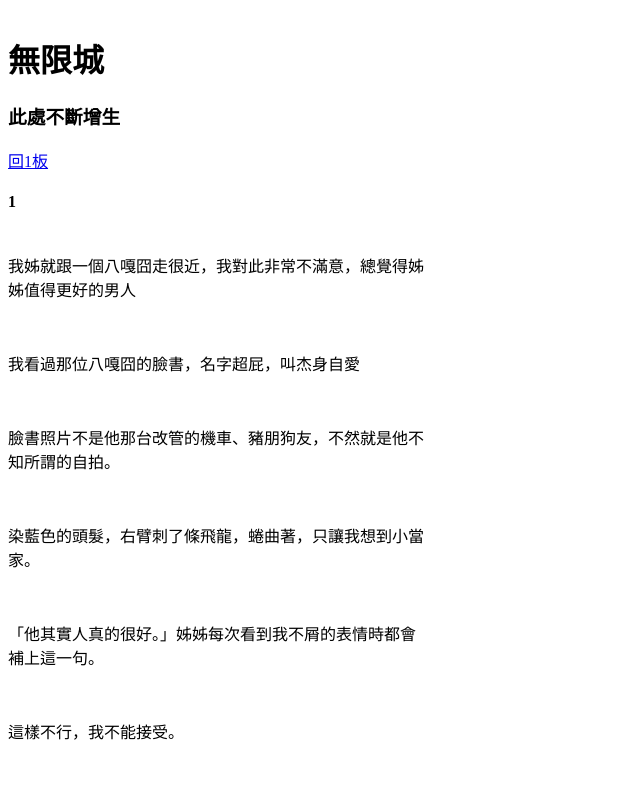
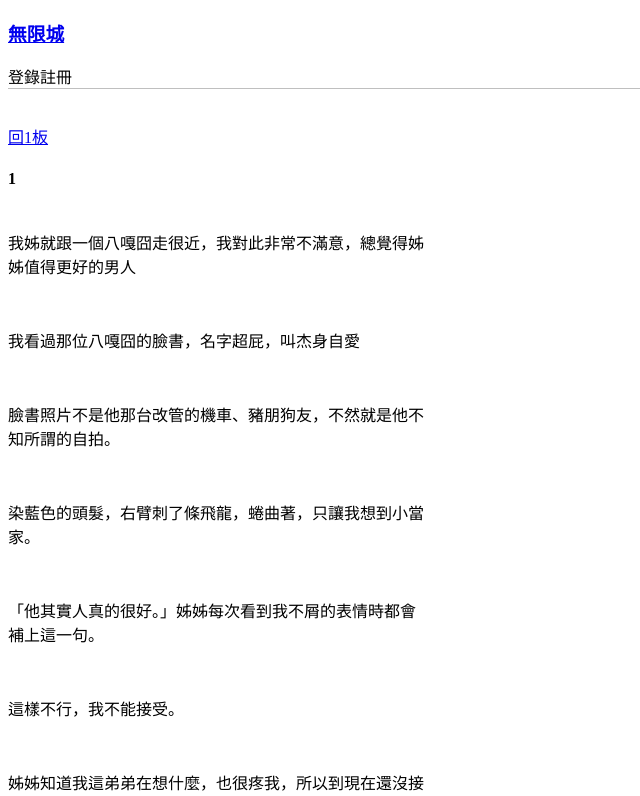
Before and after one commit to MROS/infinite-city, a React app in the folder frontend/: page /app/b/1/a/1 in a window 1280 px wide. Shown: the top 796 px of the page, without its empty margins (0-640 px from the left). Built offline with nearby package versions, Linux system fonts and the light colour scheme; the HTML template or start-up script is replaced by a standard one.

Commit message:
增加navbar、製作一些dummy 函式

```diff
--- /dev/null
+++ b/frontend/src/article.jsx
@@ -0,0 +1,67 @@
+import React from "react";
+import { Link } from "react-router-dom";
+import example from "./example";
+
+class Article extends React.Component {
+	constructor(props) {
+		// props 要有屬性 commentForm, renderComment, content, renderContent
+		// state 則有
+		// - comments，裡面都是 comment，爲一個陣列，內部可爲字串或函數
+		super(props);
+		this.state = {
+			content: example.exampleArticle,
+			comments: [
+				{user: "yc0304", content: "甲"},
+				{user: "lturtsamuel", content: "姆咪姆咪"},
+				{user: "痛哭的人", content: "痛哭流涕"},
+			]
+		};
+	}
+	render() {
+		const match = this.props.match;
+		return (
+			<div>
+				<Link to={"/app/b/" + match.params.boardName}>
+					<div style={{marginBottom: "10px"}}>
+						回{match.params.boardName}板
+					</div>
+				</Link>
+				 <h4 className="title is-4" style={{marginBottom: "8px"}}>{match.params.articleName}</h4>
+				<div>
+					{
+						this.state.content.split("\n").map((p) => {
+							if (p == "") { return <br />; }
+							else { return <p>{p}</p>; }
+						})
+					}
+				</div>
+				 <div>
+					<h5 className="title is-5">留言區</h5>
+					<hr />
+					 {
+						this.state.comments.map((comment) => {
+							return (
+								<div>
+									<span style={{ color: "blue" }}>{comment.user}</span>
+									<span>：</span>
+									<span>{comment.content}</span>
+									<hr />
+								</div>
+							);
+						})
+					}
+				</div>
+				<div className="field has-addons" style={{ marginBottom: "25px" }}>
+					<div className="control is-expanded">
+						<input className="input" type="text" placeholder="說點什麼吧" />
+					</div>
+					<div className="control">
+						<a className="button">我來留言</a>
+					</div>
+				</div>
+			</div>
+		);
+	}
+}
+
+export default Article;
--- a/frontend/src/index.jsx
+++ b/frontend/src/index.jsx
@@ -6,7 +6,7 @@ import {
 	Route,
 	Link
 } from "react-router-dom";
-import example from "./example";
+import Article from "./article.jsx";
 
 class App extends React.Component {
 	constructor(props) {
@@ -14,9 +14,29 @@ class App extends React.Component {
 	}
 	render() {
 		return (
+			<div>
+				<div style={{
+					borderBottomStyle: "solid",
+					borderBottomWidth: "1px",
+					borderBottomColor: "#BFBFBF"
+				}}>
+					<div className="container" style={{ width: "60%" }}>
+						<nav className="navbar">
+							<div className="navbar-brand">
+								<a className="navbar-item" href="/" style={{}}>
+									<h3 className="title is-3">無限城</h3>
+								</a>
+							</div>
+							<div className="navbar-menu">
+								<div className="navbar-end">
+									<a className="navbar-item">登錄</a>
+									<a className="navbar-item">註冊</a>
+								</div>
+							</div>
+						</nav>
+					</div>
+				</div>
 				<div className="container" style={{marginTop: "35px", width: "420px"}}>
-				<h1 className="title is-1">無限城</h1>
-				<h3 className="subtitle is-4">此處不斷增生</h3>
 					<Router>
 						<Switch>
 							<Route exact path="/" component={BoardList} />
@@ -26,6 +46,7 @@ class App extends React.Component {
 						</Switch>
 					</Router>
 				</div>
+			</div>
 		);
 	}
 }
@@ -34,19 +55,36 @@ class BoardList extends React.Component {
 	constructor(props) {
 		super(props);
 		this.state = {
-			// TODO: 改成 AJAX 請求 boards
+			boards: []
+		};
+		this.createBoard = this.createBoard.bind(this);
+	}
+	componentDidMount() {
+		this.getBoards();
+	}
+	getBoards() {
+		// TODO: AJAX
+		this.setState({
 			boards: [
 				"八卦", "棒球", "滑板", "軟體技術", "直譯器少女", "bonbon",
 				"高雄", "清大", "JavaScript", "翻譯", "軍旅", "省錢", "腳踏車",
 				"電影", "教科書解答", "Lisp", "大露營", "以太坊", "筆電", "經濟學",
 				"詩", "料理", "戀愛", "科幻", "書評", "求職", "代數", "創作"
 			]
-		};
+		});
+	}
+	createBoard() {
+		console.log("創建新版");
+		return;
 	}
 	render() {
 		return (
 			<div>
-				<a className="button" style={{ marginBottom: "25px" }}>創建新板</a>
+				<a className="button"
+					style={{ marginBottom: "25px" }}
+					onClick={this.createBoard}>
+					創建新板
+				</a>
 				{this.state.boards.map((board) => {
 					return (
 						<div key={board}>
@@ -63,7 +101,15 @@ class Board extends React.Component {
 	constructor(props) {
 		super(props);
 		this.state = {
-			// TODO: 改成 AJAX 請求 boards
+			articles: []
+		};
+	}
+	componentDidMount() {
+		this.getArticles();
+	}
+	getArticles() {
+		// TODO: AJAX
+		this.setState({
 			articles: [
 				"獵人真人版也該出來了吧？",
 				"大家有在玩 bonbon 嗎？",
@@ -75,7 +121,7 @@ class Board extends React.Component {
 				"台灣第一名的小吃是啥",
 				"二戰時納粹打蘇聯是對的嗎？"
 			]
-		};
+		});
 	}
 	render() {
 		const match = this.props.match;
@@ -84,7 +130,10 @@ class Board extends React.Component {
 			<div>
 				<Link to="/">回看板列表</Link>
 				<h5 className="title is-5">{`歡迎來到「${match.params.boardName}」板！！`}</h5>
-				<div><a className="button" style={{ marginBottom: "25px" }}>發文</a></div>
+				<div>
+					<a className="button" style={{ marginBottom: "25px", marginRight: "12px" }}>發文</a>
+					<a className="button" style={{ marginBottom: "25px" }}>觀看看板源碼</a>
+				</div>
 				{this.state.articles.map((article) => {
 					return (
 						<div key={article}>
@@ -96,64 +145,6 @@ class Board extends React.Component {
 		);
 	}
 }
-class Article extends React.Component {
-	constructor(props) {
-		super(props);
-		this.state = {
-			content: example.exampleArticle,
-			comments: [
-				{user: "yc0304", content: "甲"},
-				{user: "lturtsamuel", content: "姆咪姆咪"},
-				{user: "痛哭的人", content: "痛哭流涕"},
-			]
-		};
-	}
-	render() {
-		const match = this.props.match;
-		return (
-			<div>
-				<Link to={"/app/b/" + match.params.boardName}>
-					<div style={{marginBottom: "10px"}}>
-						回{match.params.boardName}板
-					</div>
-				</Link>
-				 <h4 className="title is-4" style={{marginBottom: "8px"}}>{match.params.articleName}</h4>
-				<div>
-					{
-						this.state.content.split("\n").map((p) => {
-							if (p == "") { return <br />; }
-							else { return <p>{p}</p>; }
-						})
-					}
-				</div>
-				 <div>
-					<h5 className="title is-5">留言區</h5>
-					<hr />
-					 {
-						this.state.comments.map((comment) => {
-							return (
-								<div>
-									<span style={{ color: "blue" }}>{comment.user}</span>
-									<span>：</span>
-									<span>{comment.content}</span>
-									<hr />
-								</div>
-							);
-						})
-					}
-				</div>
-				<div className="field has-addons" style={{ marginBottom: "25px" }}>
-					<div className="control is-expanded">
-						<input className="input" type="text" placeholder="說點什麼吧" />
-					</div>
-					<div className="control">
-						<a className="button">我來留言</a>
-					</div>
-				</div>
-			</div>
-		);
-	}
-}
 
 ReactDOM.render(
 	<App />,
```
Lines whose indentation alone changed are shown as unchanged.
